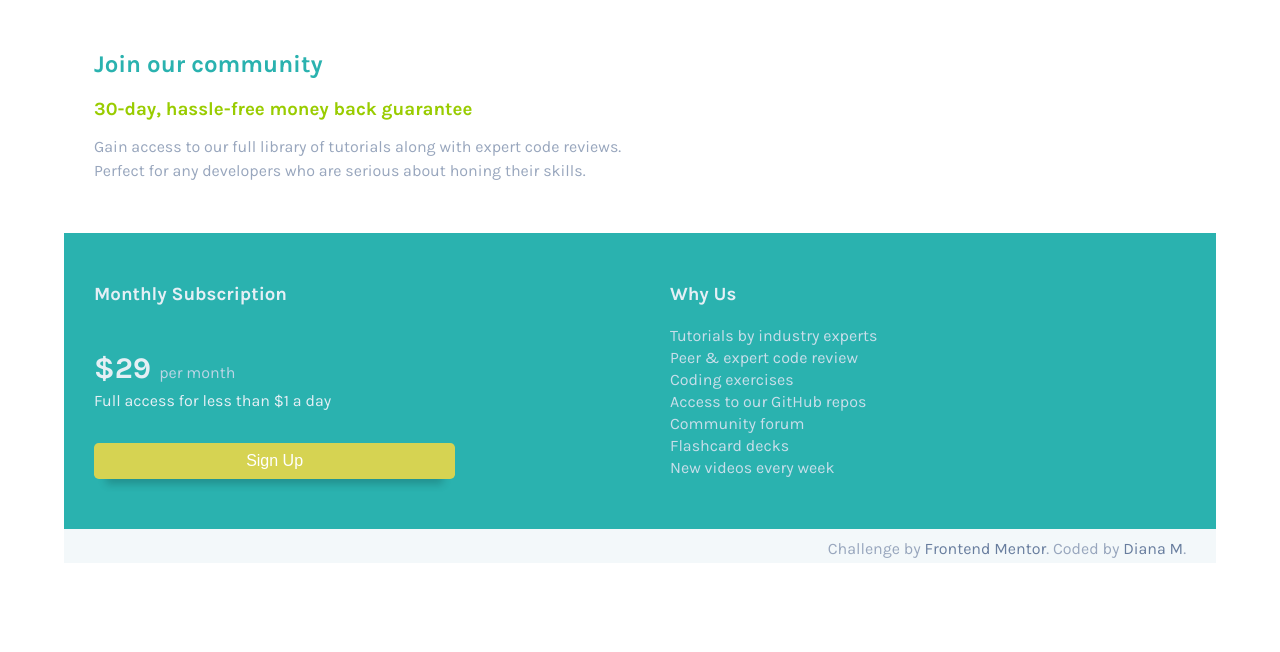
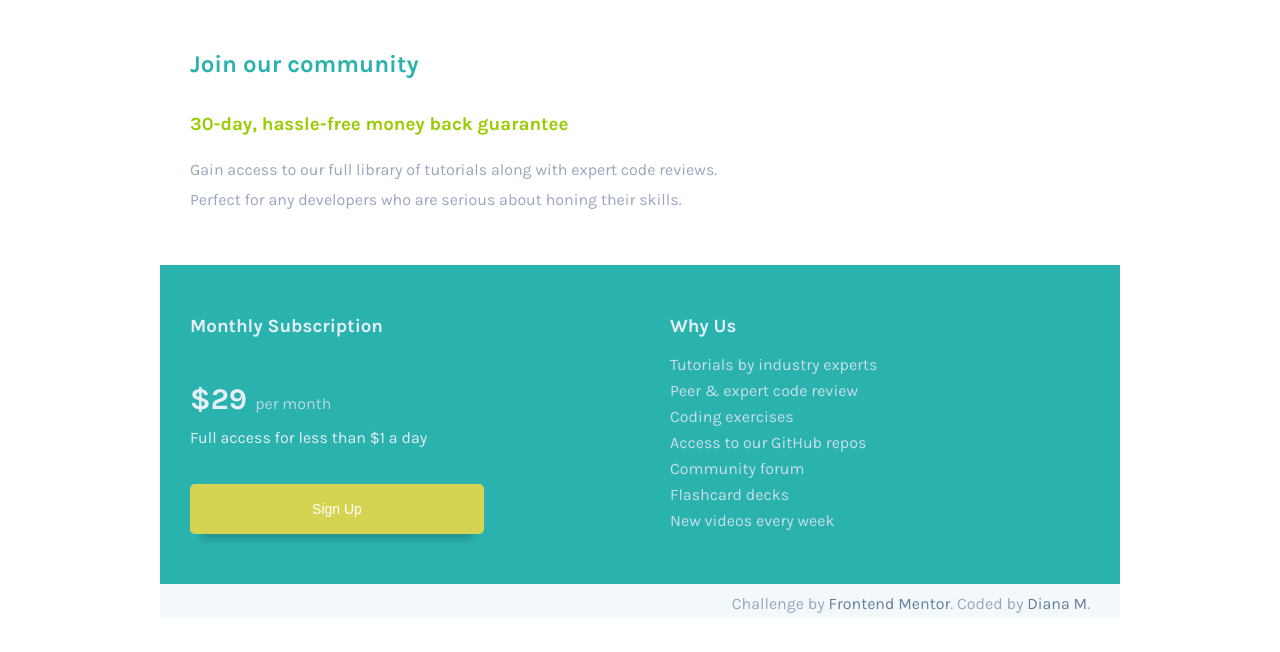
Before and after one commit to DianaMaer/single-price-grid-component, a plain HTML site: page index.html in a window 1280 px wide. Drawn offline with Linux system fonts and the light colour scheme.

Commit message:
change the line-height for p and li a & change the button font-size and height & cut and add some space for headings

```diff
--- a/style.css
+++ b/style.css
@@ -10,7 +10,7 @@ body{
   font-family: 'Karla', sans-serif;
   font-size: 1rem;
   margin: 0 auto;
-  width: 90%;
+  width: 75%;
   /*width: 1440px;*/
   padding: 0 5%;
 }
@@ -26,11 +26,11 @@ h1{
 
 .header-info h3{
   color: #99CC00;
-  margin: 20px 0 15px 0;
+  margin: 35px 0 20px 0;
 }
 
 .header-info p{
-  line-height: 1.5rem;
+  line-height: 1.875rem;
   color: #98A6BD;
 }
 
@@ -48,7 +48,7 @@ h1{
 }
 
 .flex-col h3{
-  padding-bottom: 20px;
+  padding-bottom: 15px;
 }
 
   /* ---Price Container--- */
@@ -63,7 +63,7 @@ h1{
 }
 
 .info-price p{
-  line-height: 1.75rem;
+  line-height: 2.125rem;
   font-weight: 400;
 }
 
@@ -82,7 +82,8 @@ h1{
   background-color: #d6d352;
   height: 2.25rem;
   width: 70%;
-  font-size: 1rem;
+  height: 50px;
+  font-size: 0.875rem;
   font-weight: 400;
   color: #ffffff;
   border-radius: 0.30rem;
@@ -100,7 +101,7 @@ h1{
 
 .why-us-list li a{
   font-weight: lighter;
-  line-height: 1.375rem;
+  line-height: 1.625rem;
   text-decoration: none;
   color: #c9deea;
 }
```
